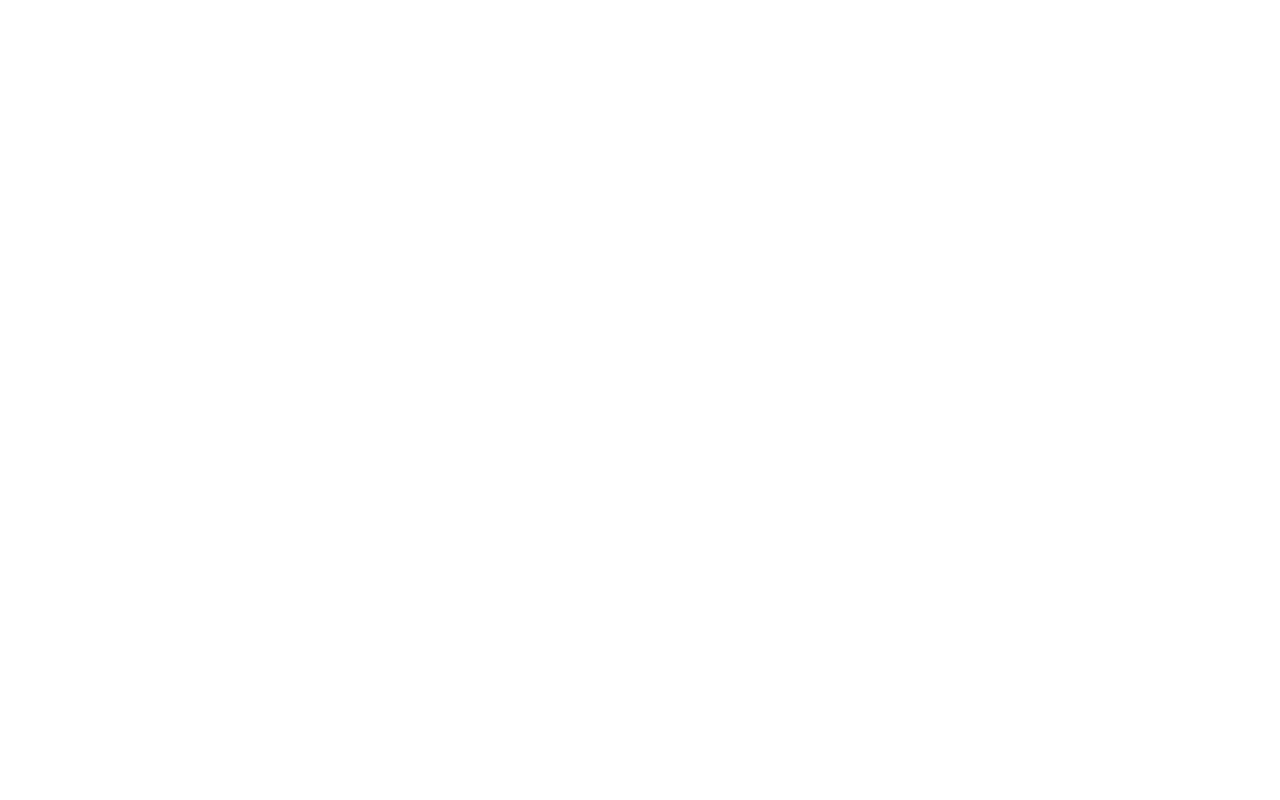
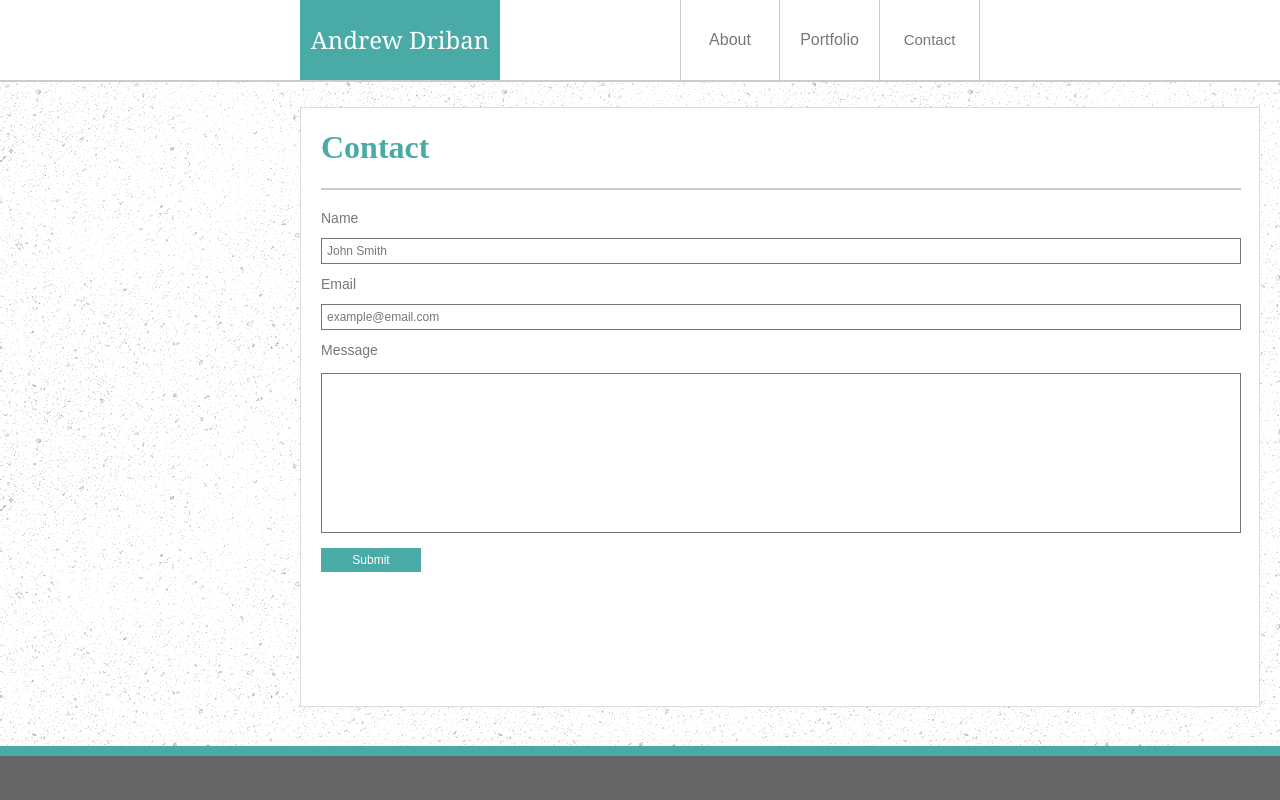
Before and after one commit to adriban3/Basic-Portfolio, a plain HTML site: page contact.html in a window 1280 px wide. Drawn offline with Linux system fonts and the light colour scheme; files whose address does not match are found by name.

Commit message:
contact.html done, portfolio page still to go

```diff
--- a/assets/css/style.css
+++ b/assets/css/style.css
@@ -75,7 +75,17 @@ body {
 .aboutMe {
     background-color: #ffffff;
     width: 960px;
-    height: 600px;
+    height: 75%;
+    position: fixed;
+    top: 107px;
+    left: 300px;
+    border: 1px solid #dddddd;
+}
+
+.contact {
+    background-color: #ffffff;
+    width: 960px;
+    height: 75%;
     position: fixed;
     top: 107px;
     left: 300px;
@@ -121,3 +131,47 @@ footer {
     width: 100%;
     top: 0px;
 }
+
+.n {
+    text-align: left;
+    margin-left: 20px;
+    color: #777777;
+    font-family: 'Arial', 'Helvetica Neue', Helvetica, sans-serif;
+    font-size: 14px;
+}
+
+.box {
+    font-family: 'Arial', 'Helvetica Neue', Helvetica, sans-serif;
+    text-align: left;
+    margin-left: 20px;
+    color: #777777;
+    border: 1px solid #777777;
+    width: 920px;
+    padding: 5px 5px 5px 5px;
+    font-size: 12px;
+}
+
+.messageBox {
+    font-family: 'Arial', 'Helvetica Neue', Helvetica, sans-serif;
+    text-align: left;
+    margin-top: 15px;
+    margin-left: 20px;
+    color: #777777;
+    border: 1px solid #777777;
+    width: 920px;
+    height: 160px;
+    padding: 5px 5px 5px 5px;
+    font-size: 12px;
+}
+
+.submit {
+    color: #ffffff;
+    font-family: 'Arial', 'Helvetica Neue', Helvetica, sans-serif;
+    text-align: center;
+    background-color: #4aaaa5;
+    padding: 5px 5px 5px 5px;
+    font-size: 12px;
+    margin-top: 15px;
+    margin-left: 20px;
+    width: 100px;
+}
--- a/contact.html
+++ b/contact.html
@@ -0,0 +1,30 @@
+<!DOCTYPE html>
+<html>
+    <head>
+        <meta charset="UTF-8">
+        <title>Andrew Driban</title>
+        <link rel="stylesheet" type="text/css" href="assets/css/style.css">
+    </head>
+    <body>
+        <div class="top"></div>
+        <header class="name"><stong>Andrew Driban</stong></header>
+        <div class="link1">About</div>
+        <div class="link2">Portfolio</div>
+        <div class="link3">Contact</div>
+        <div class="contact">
+            <h1>Contact</h1>
+            <h2 class="line"></h2>
+            <div class="n">Name</div>
+            <p class="box">John Smith</p>
+            <div class="n">Email</div>
+            <p class="box">example@email.com</p>
+            <div class="n">Message</div>
+            <div class="messageBox"></div>
+            <div class="submit">Submit</div>
+        </div>
+        <footer>
+            <div class="green"></div>
+            <div class="grey"></div>
+        </footer>
+    </body>
+</html>
```
